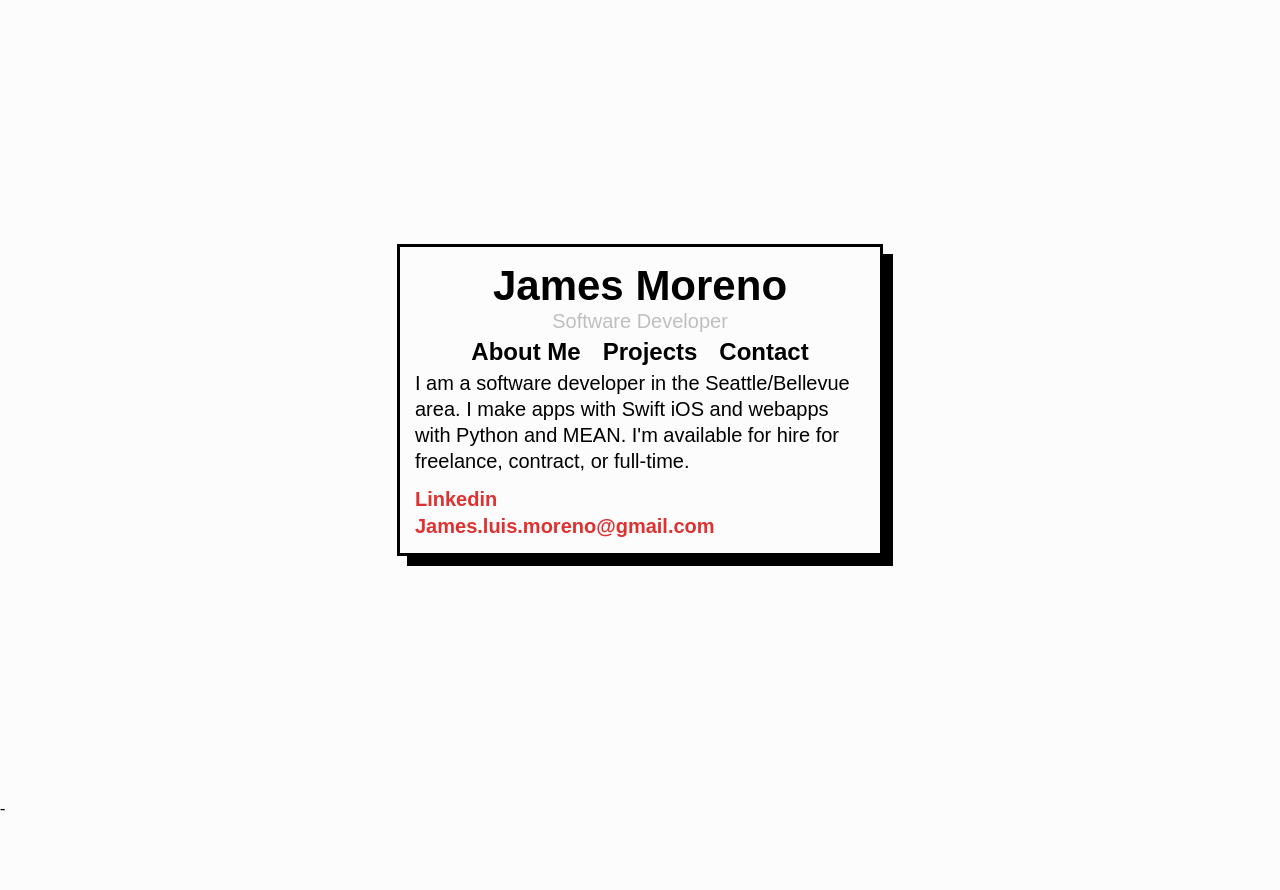
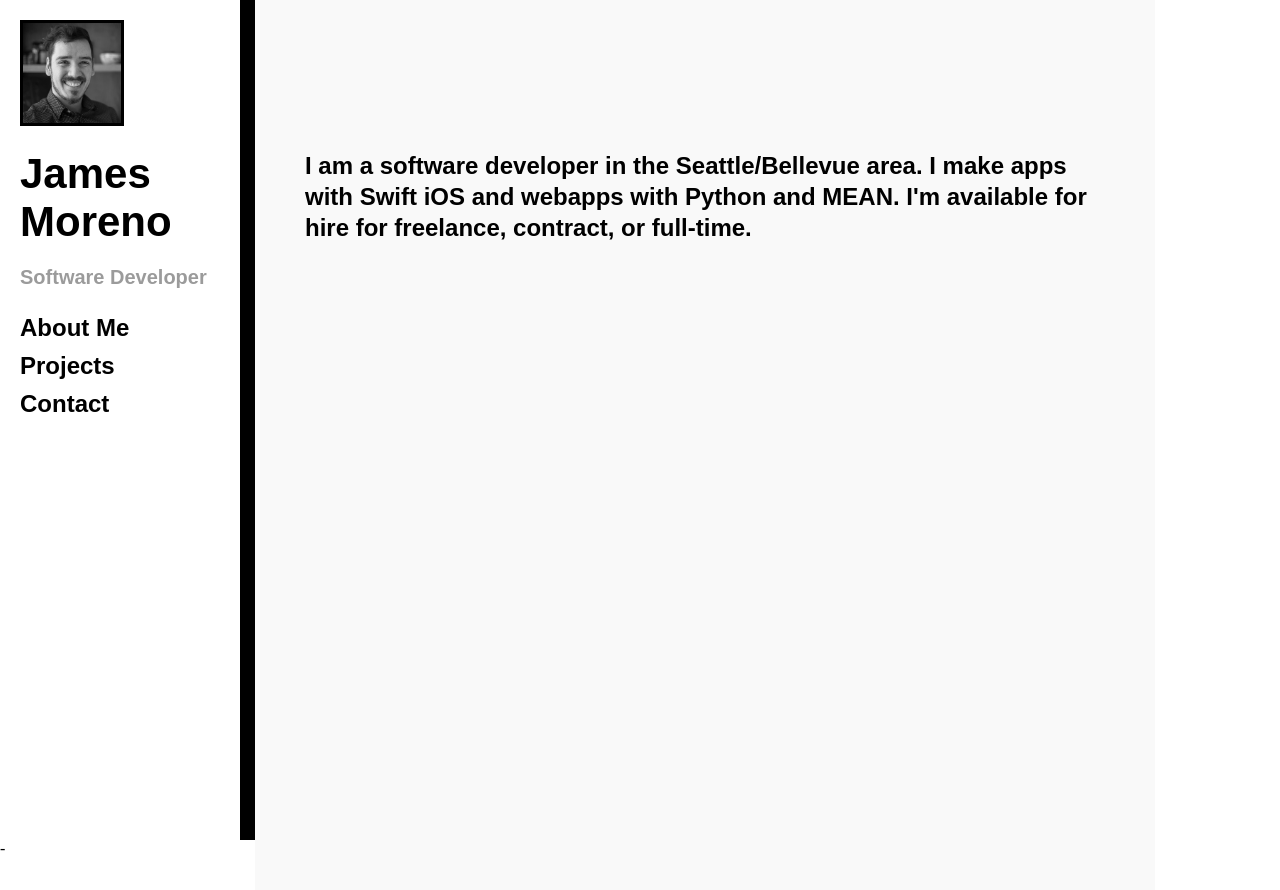
Before and after one commit to james-moreno/portfolio, a website: page client/index.html at #/aboutme in a window 1280 px wide. Before the commit the page ends 818 px from the top, so only its background shows below. Drawn offline with nearby package versions, Linux system fonts and the light colour scheme; files whose address does not match are found by name.

Commit message:
new styling, added mahjong to projects

```diff
--- a/client/assets/styles.css
+++ b/client/assets/styles.css
@@ -27,101 +27,101 @@ h1,h2,h3,h4,h5,h6 {
     font-weight:normal;
 }
 a {
-    text-decoration: none;
     color:inherit;
 }
 q:before,q:after {
     content:'';
 }
 abbr,acronym { border:0;}
-body {
-    min-height: 100%;
-    background: #fcfcfc;
-}
 .nav_word {
     font-size: 24px;
     font-family: Century, sans-serif;
     font-weight: 600;
-    padding-left:  2%;
-    padding-right: 2%;
+    display: block;
+    margin-top: 10px;
+    margin-bottom: 10px;
+    text-decoration: none;
 }
 .nav_word:hover {
     text-decoration: underline;
 }
-.info_container {
-    width: 450px;
-    margin-left: auto;
-    margin-right: auto;
-    margin-top: 1%;
-}
 #aboutme {
     text-align: left;
-    font-size: 20px;
+    font-size: 24px;
+    font-weight: 700;
     font-family: sans-serif;
     line-height: 1.3;
-    margin-bottom: 3%;
 }
 .link {
-    font-size: 20px;
+    font-size: 28px;
     font-family: sans-serif;
     font-weight: 600;
     color: #e03131;
     display: block;
     text-align: left;
-    margin-top: 1%;
+    margin-top: 10px;
+    margin-bottom: 10px;
 }
 .link:hover {
     color: #1FCECE;
 }
 .contact_link {
-    margin-left: 20%;
-    margin-top: 3%
+    margin-top: 30px;
+    margin-bottom: 30px;
 }
 .project_info {
     text-align: left;
-    font-size: 20px;
+    font-size: 24px;
     font-family: sans-serif;
+    font-weight: 700;
     line-height: 1.3;
-    margin-top: 1%;
 }
 .active {
     text-decoration: underline;
+}
+#pic {
+    width: 98px;
+    height: 100px;
+    border: 3px solid black;
+    filter: grayscale(100%);
+}
+#pic:hover {
+    filter: none;
 }
 #github {
     text-align: center;
 }
 #name_plate {
+    margin-top: 20px;
+    margin-bottom: 20px;
     font-size: 42px;
     font-family: Century, sans-serif;
     font-weight: 600;
 }
 #name_sub {
+    margin-top: 15px;
+    margin-bottom: 25px;
     font-size: 20px;
     font-family: Century, sans-serif;
-    color: #bfbfbf;
-    margin-bottom: 1%;
+    color: #9b9b9b;
+    font-weight: 700;
 }
 #name_sub:hover {
     color: #c65f5f;
+    font-weight: 700;
 }
-#container {
-    text-align: center;
-    width: 100%;
-    height: 100%;
-    display: flex;
-    justify-content: center;
-    align-items: center;
+#nav_box {
+    display: inline-block;
+    height: 100vh;
+    width: 200px;
+    padding: 20px;
+    border-right: 15px solid black;
 }
-#box {
-    max-height: 1000px;
-    overflow:hidden;
-    padding: 15px;
-    border: 3px solid black;
-    box-shadow: 10px 10px;
-    -webkit-transition: all 2s ease-in-out;
-    transition: all 2s ease-in-out;
+#partials {
+    padding: 150px 50px 0px 50px;
+    position: absolute;
+    display: inline-block;
+    width: 100vh;
+    height: 100vh;
+    background: #f9f9f9;
 }
-/*Animation tests*/
-.ng-leave {
-    display: none;
-}
--- a/client/index.html
+++ b/client/index.html
@@ -11,14 +11,15 @@
     </head>
     <body>
         <div id="container" class="content">
-            <div id="box"  ng-controller="navController" >
+            <div id="nav_box"  ng-controller="navController" >
+                <img id="pic" src="assets/img/jimmy_crop.jpg" alt="">
                 <p id="name_plate">James Moreno</p>
                 <p id="name_sub">Software Developer</p>
                 <a href="#/aboutme" class="nav_word" ng-class="{active: isActive('/aboutme')}">About Me</a>
                 <a href="#/projects" class="nav_word" ng-class="{active: isActive('/projects')}">Projects</a>
                 <a href="#/contact" class="nav_word" ng-class="{active: isActive('/contact')}">Contact</a>
-                <div class="animate" ng-view></div>
             </div>
+            <div id="partials" ng-view></div>
         </div>-
     </body>
 </html>
--- a/client/partials/aboutme.html
+++ b/client/partials/aboutme.html
@@ -2,6 +2,4 @@
     <p id="aboutme">
         I am a software developer in the Seattle/Bellevue area. I make apps with Swift iOS and webapps with Python and MEAN. I'm available for hire for freelance, contract, or full-time.
     </p>
-    <a class="link" href="https://www.linkedin.com/in/james-moreno">Linkedin</a>
-    <a class="link" href="mailto:james.luis.moreno@gmail.com?Subject=Hello%20James" target="_top">James.luis.moreno@gmail.com</a>
 </div>
```
Also changed, not shown: client/partials/projects.html (+1 -1 lines), client/assets/img/jimmy_crop.jpg (added).
